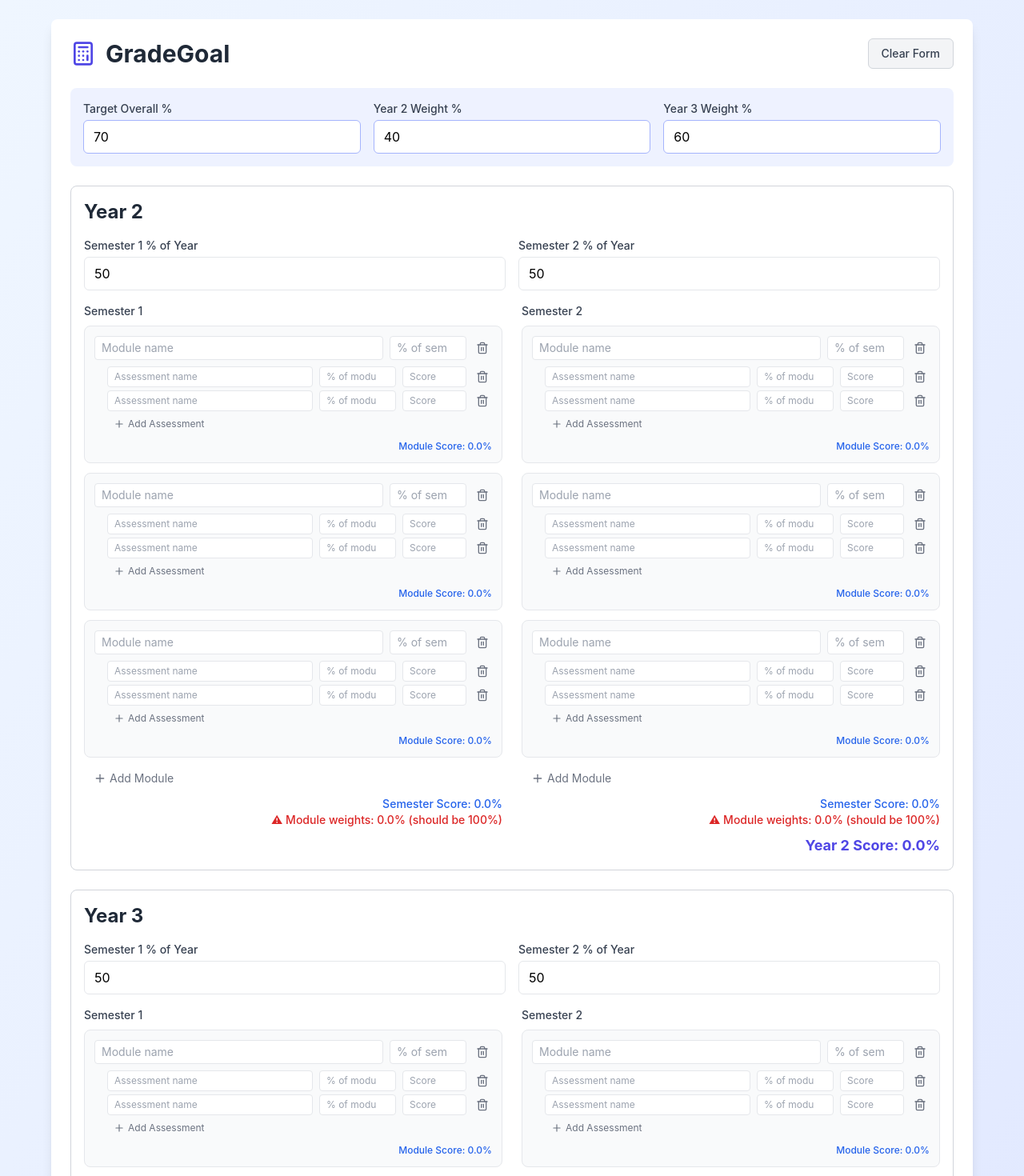
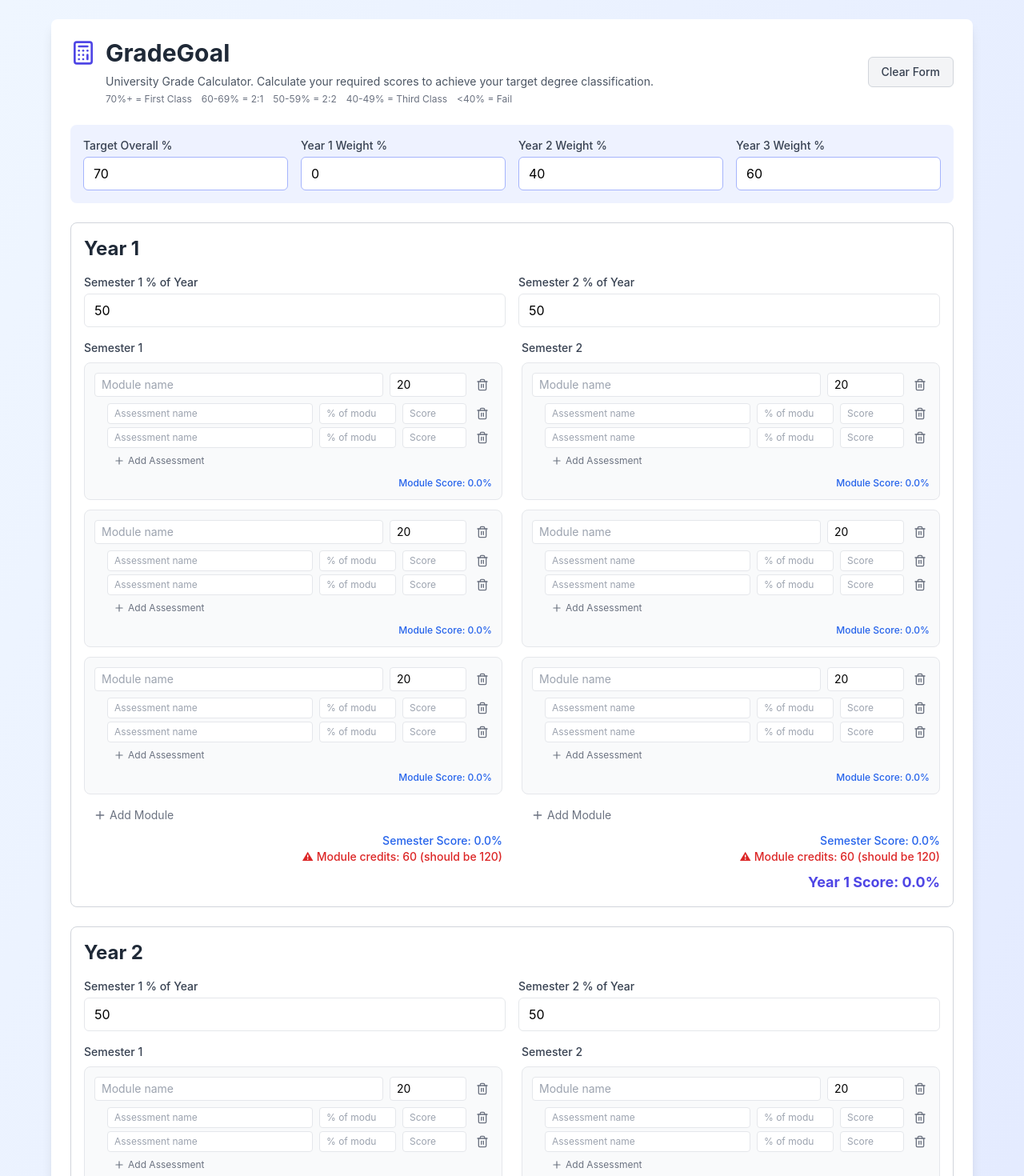
Before and after one commit to Peanut199973/gradegoal, a React (Create React App) app: page / in a window 1280 px wide. Shown: the top 1470 px of the page at 80% size. Built offline with nearby package versions, Linux system fonts and the light colour scheme; the HTML template or start-up script is replaced by a standard one.

Commit message:
Add Year 1, credits system, description and grade key

```diff
--- a/src/App.js
+++ b/src/App.js
@@ -1,37 +1,52 @@
 import React, { useState, useEffect } from 'react';
-import { Calculator, Plus, Trash2 } from 'lucide-react';
+import { Calculator, Plus, Trash2, ChevronDown, ChevronUp } from 'lucide-react';
 
 export default function GradeGoal() {
   const emptyAssessment = () => ({ name: '', weight: '', score: '' });
   const emptyModule = () => ({
     name: '',
-    weight: '',
+    credits: '20',  // Changed from weight to credits, default 20
     assessments: [emptyAssessment(), emptyAssessment()]
   });
 
   const [targetScore, setTargetScore] = useState('70');
+  const [year1Weight, setYear1Weight] = useState('0');
   const [year2Weight, setYear2Weight] = useState('40');
   const [year3Weight, setYear3Weight] = useState('60');
 
+  const [year1sem1Weight, setYear1Sem1Weight] = useState('50');
+  const [year1sem2Weight, setYear1Sem2Weight] = useState('50');
   const [year2sem1Weight, setYear2Sem1Weight] = useState('50');
   const [year2sem2Weight, setYear2Sem2Weight] = useState('50');
   const [year3sem1Weight, setYear3Sem1Weight] = useState('50');
   const [year3sem2Weight, setYear3Sem2Weight] = useState('50');
 
+  const [year1sem1, setYear1Sem1] = useState([emptyModule(), emptyModule(), emptyModule()]);
+  const [year1sem2, setYear1Sem2] = useState([emptyModule(), emptyModule(), emptyModule()]);
   const [year2sem1, setYear2Sem1] = useState([emptyModule(), emptyModule(), emptyModule()]);
   const [year2sem2, setYear2Sem2] = useState([emptyModule(), emptyModule(), emptyModule()]);
   const [year3sem1, setYear3Sem1] = useState([emptyModule(), emptyModule(), emptyModule()]);
   const [year3sem2, setYear3Sem2] = useState([emptyModule(), emptyModule(), emptyModule()]);
 
+  // State for collapsible sections
+  const [year1Collapsed, setYear1Collapsed] = useState(true);
+  const [year2Collapsed, setYear2Collapsed] = useState(false);
+  const [year3Collapsed, setYear3Collapsed] = useState(false);
+
   const clearForm = () => {
     if (window.confirm('Are you sure you want to clear all data? This cannot be undone.')) {
       setTargetScore('70');
+      setYear1Weight('0');
       setYear2Weight('40');
       setYear3Weight('60');
+      setYear1Sem1Weight('50');
+      setYear1Sem2Weight('50');
       setYear2Sem1Weight('50');
       setYear2Sem2Weight('50');
       setYear3Sem1Weight('50');
       setYear3Sem2Weight('50');
+      setYear1Sem1([emptyModule(), emptyModule(), emptyModule()]);
+      setYear1Sem2([emptyModule(), emptyModule(), emptyModule()]);
       setYear2Sem1([emptyModule(), emptyModule(), emptyModule()]);
       setYear2Sem2([emptyModule(), emptyModule(), emptyModule()]);
       setYear3Sem1([emptyModule(), emptyModule(), emptyModule()]);
@@ -62,12 +77,17 @@ export default function GradeGoal() {
       try {
         const data = JSON.parse(saved);
         setTargetScore(data.targetScore || '70');
+        setYear1Weight(data.year1Weight || '0');
         setYear2Weight(data.year2Weight || '40');
         setYear3Weight(data.year3Weight || '60');
+        setYear1Sem1Weight(data.year1sem1Weight || '50');
+        setYear1Sem2Weight(data.year1sem2Weight || '50');
         setYear2Sem1Weight(data.year2sem1Weight || '50');
         setYear2Sem2Weight(data.year2sem2Weight || '50');
         setYear3Sem1Weight(data.year3sem1Weight || '50');
         setYear3Sem2Weight(data.year3sem2Weight || '50');
+        setYear1Sem1(data.year1sem1 || [emptyModule(), emptyModule(), emptyModule()]);
+        setYear1Sem2(data.year1sem2 || [emptyModule(), emptyModule(), emptyModule()]);
         setYear2Sem1(data.year2sem1 || [emptyModule(), emptyModule(), emptyModule()]);
         setYear2Sem2(data.year2sem2 || [emptyModule(), emptyModule(), emptyModule()]);
         setYear3Sem1(data.year3sem1 || [emptyModule(), emptyModule(), emptyModule()]);
@@ -82,20 +102,26 @@ export default function GradeGoal() {
   useEffect(() => {
     const data = {
       targetScore,
+      year1Weight,
       year2Weight,
       year3Weight,
+      year1sem1Weight,
+      year1sem2Weight,
       year2sem1Weight,
       year2sem2Weight,
       year3sem1Weight,
       year3sem2Weight,
+      year1sem1,
+      year1sem2,
       year2sem1,
       year2sem2,
       year3sem1,
       year3sem2
     };
     localStorage.setItem('gradeGoalData', JSON.stringify(data));
-  }, [targetScore, year2Weight, year3Weight, year2sem1Weight, year2sem2Weight,
-      year3sem1Weight, year3sem2Weight, year2sem1, year2sem2, year3sem1, year3sem2]);
+  }, [targetScore, year1Weight, year2Weight, year3Weight,
+      year1sem1Weight, year1sem2Weight, year2sem1Weight, year2sem2Weight,
+      year3sem1Weight, year3sem2Weight, year1sem1, year1sem2, year2sem1, year2sem2, year3sem1, year3sem2]);
 
   const updateModule = (setter, modules, moduleIdx, field, value) => {
     const newModules = [...modules];
@@ -152,21 +178,31 @@ export default function GradeGoal() {
   };
 
   const calculateSemesterScore = (modules) => {
-    let totalWeight = 0;
+    let totalCredits = 0;
     let weightedScore = 0;
 
+    // Calculate total credits entered
+    const enteredCredits = modules.reduce((sum, m) => sum + (parseFloat(m.credits) || 0), 0);
+
     modules.forEach(module => {
-      const moduleWeight = parseFloat(module.weight) || 0;
+      let moduleCredits = parseFloat(module.credits) || 0;
+
+      // If no credits entered anywhere, assume equal distribution
+      if (enteredCredits === 0 && modules.length > 0) {
+        moduleCredits = 120 / modules.length;
+      }
+
       const moduleScore = calculateModuleScore(module);
-      totalWeight += moduleWeight;
+      const moduleWeight = (moduleCredits / 120) * 100; // Convert credits to %
+      totalCredits += moduleCredits;
       weightedScore += (moduleScore * moduleWeight / 100);
     });
 
-    return totalWeight > 0 ? weightedScore / totalWeight * 100 : 0;
+    return totalCredits > 0 ? weightedScore / totalCredits * 100 : 0;
   };
 
-  const getModuleWeightTotal = (modules) => {
-    return modules.reduce((sum, module) => sum + (parseFloat(module.weight) || 0), 0);
+  const getModuleCreditsTotal = (modules) => {
+    return modules.reduce((sum, module) => sum + (parseFloat(module.credits) || 0), 0);
   };
 
   const calculateYearScore = (sem1Modules, sem2Modules, sem1Weight, sem2Weight) => {
@@ -184,17 +220,19 @@ export default function GradeGoal() {
   };
 
   const getYearWeightTotal = () => {
-    return (parseFloat(year2Weight) || 0) + (parseFloat(year3Weight) || 0);
+    return (parseFloat(year1Weight) || 0) + (parseFloat(year2Weight) || 0) + (parseFloat(year3Weight) || 0);
   };
 
   const calculateOverallScore = () => {
+    const year1Score = calculateYearScore(year1sem1, year1sem2, year1sem1Weight, year1sem2Weight);
     const year2Score = calculateYearScore(year2sem1, year2sem2, year2sem1Weight, year2sem2Weight);
     const year3Score = calculateYearScore(year3sem1, year3sem2, year3sem1Weight, year3sem2Weight);
+    const w1 = parseFloat(year1Weight) || 0;
     const w2 = parseFloat(year2Weight) || 0;
     const w3 = parseFloat(year3Weight) || 0;
 
-    if (w2 + w3 === 0) return 0;
-    return (year2Score * w2 + year3Score * w3) / (w2 + w3);
+    if (w1 + w2 + w3 === 0) return 0;
+    return (year1Score * w1 + year2Score * w2 + year3Score * w3) / (w1 + w2 + w3);
   };
 
   const calculateRequiredScore = () => {
@@ -399,13 +437,13 @@ export default function GradeGoal() {
           />
           <input
             type="number"
-            placeholder="% of sem"
-            value={module.weight}
-            onChange={(e) => updateModule(setter, modules, moduleIdx, 'weight', e.target.value)}
+            placeholder="Credits"
+            value={module.credits}
+            onChange={(e) => updateModule(setter, modules, moduleIdx, 'credits', e.target.value)}
             onKeyDown={handleKeyDown}
             className="w-24 px-2 py-1 border rounded text-sm"
             min="0"
-            max="100"
+            max="120"
           />
           <button
             onClick={() => removeModule(setter, modules, moduleIdx)}
@@ -493,8 +531,8 @@ export default function GradeGoal() {
 
   const renderSemester = (modules, setter, semesterName, semWeight, yearWeight) => {
     const semScore = calculateSemesterScore(modules);
-    const moduleWeightTotal = getModuleWeightTotal(modules);
-    const isModuleWeightValid = Math.abs(moduleWeightTotal - 100) < 0.5;
+    const moduleCreditsTotal = getModuleCreditsTotal(modules);
+    const isModuleCreditsValid = Math.abs(moduleCreditsTotal - 120) < 0.5;
 
     // Check if all modules have valid assessment weights
     const allModulesHaveValidWeights = modules.every(module => {
@@ -518,7 +556,7 @@ export default function GradeGoal() {
           <div className="text-sm font-medium text-blue-600">
             Semester Score: {semScore.toFixed(1)}%
           </div>
-          {requiredScore !== null && isModuleWeightValid && allModulesHaveValidWeights && (
+          {requiredScore !== null && isModuleCreditsValid && allModulesHaveValidWeights && (
             <div className="text-sm font-medium text-green-600">
               {requiredScore > 100 ? (
                 <span className="text-red-600">Target no longer achievable for this semester</span>
@@ -530,9 +568,9 @@ export default function GradeGoal() {
               )}
             </div>
           )}
-          {!isModuleWeightValid && (
+          {!isModuleCreditsValid && (
             <div className="text-sm font-medium text-red-600">
-              ⚠ Module weights: {moduleWeightTotal.toFixed(1)}% (should be 100%)
+              ⚠ Module credits: {moduleCreditsTotal.toFixed(0)} (should be 120)
             </div>
           )}
         </div>
@@ -551,9 +589,19 @@ export default function GradeGoal() {
     <div className="min-h-screen bg-gradient-to-br from-blue-50 to-indigo-100 p-2 md:p-6">
       <div className="max-w-6xl mx-auto bg-white rounded-lg shadow-lg p-3 md:p-6">
         <div className="flex items-center justify-between mb-6">
-          <div className="flex items-center gap-3">
-            <Calculator className="text-indigo-600" size={32} />
-            <h1 className="text-3xl font-bold text-gray-800">GradeGoal</h1>
+          <div>
+            <div className="flex items-center gap-3 mb-2">
+              <Calculator className="text-indigo-600" size={32} />
+              <h1 className="text-3xl font-bold text-gray-800">GradeGoal</h1>
+            </div>
+            <p className="text-sm text-gray-600 ml-11">University Grade Calculator. Calculate your required scores to achieve your target degree classification.</p>
+            <div className="text-xs text-gray-500 ml-11 mt-1 flex flex-wrap gap-3">
+              <span>70%+ = First Class</span>
+              <span>60-69% = 2:1</span>
+              <span>50-59% = 2:2</span>
+              <span>40-49% = Third Class</span>
+              <span>&lt;40% = Fail</span>
+            </div>
           </div>
           <button
             onClick={clearForm}
@@ -565,13 +613,25 @@ export default function GradeGoal() {
 
         {/* Target and Year Weights */}
         <div className="bg-indigo-50 p-4 rounded-lg mb-6">
-          <div className="grid grid-cols-1 md:grid-cols-3 gap-4">
+          <div className="grid grid-cols-1 md:grid-cols-4 gap-4">
             <div>
               <label className="block text-sm font-medium text-gray-700 mb-1">Target Overall %</label>
               <input
                 type="number"
                 value={targetScore}
                 onChange={(e) => setTargetScore(e.target.value)}
+                onKeyDown={handleKeyDown}
+                className="w-full px-3 py-2 border border-indigo-300 rounded-md"
+                min="0"
+                max="100"
+              />
+            </div>
+            <div>
+              <label className="block text-sm font-medium text-gray-700 mb-1">Year 1 Weight %</label>
+              <input
+                type="number"
+                value={year1Weight}
+                onChange={(e) => setYear1Weight(e.target.value)}
                 onKeyDown={handleKeyDown}
                 className="w-full px-3 py-2 border border-indigo-300 rounded-md"
                 min="0"
@@ -608,6 +668,52 @@ export default function GradeGoal() {
               ⚠ Year weights total: {getYearWeightTotal()}% (should be 100%)
             </div>
           )}
+        </div>
+
+        {/* Year 1 */}
+        <div className="border border-gray-300 rounded-lg p-4 mb-6">
+          <h2 className="text-2xl font-bold text-gray-800 mb-4">Year 1</h2>
+
+          <div className="grid grid-cols-1 md:grid-cols-2 gap-4 mb-4">
+            <div>
+              <label className="block text-sm font-medium text-gray-700 mb-1">Semester 1 % of Year</label>
+              <input
+                type="number"
+                value={year1sem1Weight}
+                onChange={(e) => setYear1Sem1Weight(e.target.value)}
+                onKeyDown={handleKeyDown}
+                className="w-full px-3 py-2 border rounded-md"
+                min="0"
+                max="100"
+              />
+            </div>
+            <div>
+              <label className="block text-sm font-medium text-gray-700 mb-1">Semester 2 % of Year</label>
+              <input
+                type="number"
+                value={year1sem2Weight}
+                onChange={(e) => setYear1Sem2Weight(e.target.value)}
+                onKeyDown={handleKeyDown}
+                className="w-full px-3 py-2 border rounded-md"
+                min="0"
+                max="100"
+              />
+            </div>
+          </div>
+          {Math.abs(getSemesterWeightTotal(year1sem1Weight, year1sem2Weight) - 100) >= 0.5 && (
+            <div className="mb-3 text-sm font-medium text-red-600">
+              ⚠ Semester weights total: {getSemesterWeightTotal(year1sem1Weight, year1sem2Weight)}% (should be 100%)
+            </div>
+          )}
+
+          <div className="grid grid-cols-1 md:grid-cols-2 gap-6">
+            <div>{renderSemester(year1sem1, setYear1Sem1, 'Semester 1', year1sem1Weight, year1Weight)}</div>
+            <div>{renderSemester(year1sem2, setYear1Sem2, 'Semester 2', year1sem2Weight, year1Weight)}</div>
+          </div>
+
+          <div className="text-right text-lg font-bold text-indigo-600 mt-2">
+            Year 1 Score: {calculateYearScore(year1sem1, year1sem2, year1sem1Weight, year1sem2Weight).toFixed(1)}%
+          </div>
         </div>
 
         {/* Year 2 */}
@@ -658,9 +764,9 @@ export default function GradeGoal() {
             const yearRequired = getYearRequiredScore(year2sem1, year2sem2, year2sem1Weight, year2sem2Weight);
             const isSemesterWeightValid = Math.abs(getSemesterWeightTotal(year2sem1Weight, year2sem2Weight) - 100) < 0.5;
             // Also check if modules within semesters have valid weights
-            const getModuleWeightTotal = (modules) => modules.reduce((sum, m) => sum + (parseFloat(m.weight) || 0), 0);
-            const year2sem1ModulesValid = year2sem1.length === 0 || Math.abs(getModuleWeightTotal(year2sem1) - 100) < 0.5;
-            const year2sem2ModulesValid = year2sem2.length === 0 || Math.abs(getModuleWeightTotal(year2sem2) - 100) < 0.5;
+            const getModuleCreditsTotal = (modules) => modules.reduce((sum, m) => sum + (parseFloat(m.credits) || 0), 0);
+            const year2sem1ModulesValid = year2sem1.length === 0 || Math.abs(getModuleCreditsTotal(year2sem1) - 120) < 0.5;
+            const year2sem2ModulesValid = year2sem2.length === 0 || Math.abs(getModuleCreditsTotal(year2sem2) - 120) < 0.5;
             const areModuleWeightsValid = year2sem1ModulesValid && year2sem2ModulesValid;
 
             return yearRequired !== null && isSemesterWeightValid && areModuleWeightsValid && (
@@ -726,9 +832,9 @@ export default function GradeGoal() {
             const yearRequired = getYearRequiredScore(year3sem1, year3sem2, year3sem1Weight, year3sem2Weight);
             const isSemesterWeightValid = Math.abs(getSemesterWeightTotal(year3sem1Weight, year3sem2Weight) - 100) < 0.5;
             // Also check if modules within semesters have valid weights
-            const getModuleWeightTotal = (modules) => modules.reduce((sum, m) => sum + (parseFloat(m.weight) || 0), 0);
-            const year3sem1ModulesValid = year3sem1.length === 0 || Math.abs(getModuleWeightTotal(year3sem1) - 100) < 0.5;
-            const year3sem2ModulesValid = year3sem2.length === 0 || Math.abs(getModuleWeightTotal(year3sem2) - 100) < 0.5;
+            const getModuleCreditsTotal = (modules) => modules.reduce((sum, m) => sum + (parseFloat(m.credits) || 0), 0);
+            const year3sem1ModulesValid = year3sem1.length === 0 || Math.abs(getModuleCreditsTotal(year3sem1) - 120) < 0.5;
+            const year3sem2ModulesValid = year3sem2.length === 0 || Math.abs(getModuleCreditsTotal(year3sem2) - 120) < 0.5;
             const areModuleWeightsValid = year3sem1ModulesValid && year3sem2ModulesValid;
 
             return yearRequired !== null && isSemesterWeightValid && areModuleWeightsValid && (
@@ -781,11 +887,11 @@ export default function GradeGoal() {
                 <div className="text-lg font-medium text-yellow-300">
                   {(() => {
                     // Additional checks for "not achievable" message
-                    const getModuleWeightTotal = (modules) => modules.reduce((sum, m) => sum + (parseFloat(m.weight) || 0), 0);
-                    const year2sem1ModulesValid = year2sem1.length === 0 || Math.abs(getModuleWeightTotal(year2sem1) - 100) < 0.5;
-                    const year2sem2ModulesValid = year2sem2.length === 0 || Math.abs(getModuleWeightTotal(year2sem2) - 100) < 0.5;
-                    const year3sem1ModulesValid = year3sem1.length === 0 || Math.abs(getModuleWeightTotal(year3sem1) - 100) < 0.5;
-                    const year3sem2ModulesValid = year3sem2.length === 0 || Math.abs(getModuleWeightTotal(year3sem2) - 100) < 0.5;
+                    const getModuleCreditsTotal = (modules) => modules.reduce((sum, m) => sum + (parseFloat(m.credits) || 0), 0);
+                    const year2sem1ModulesValid = year2sem1.length === 0 || Math.abs(getModuleCreditsTotal(year2sem1) - 120) < 0.5;
+                    const year2sem2ModulesValid = year2sem2.length === 0 || Math.abs(getModuleCreditsTotal(year2sem2) - 120) < 0.5;
+                    const year3sem1ModulesValid = year3sem1.length === 0 || Math.abs(getModuleCreditsTotal(year3sem1) - 120) < 0.5;
+                    const year3sem2ModulesValid = year3sem2.length === 0 || Math.abs(getModuleCreditsTotal(year3sem2) - 120) < 0.5;
 
                     const hasData = overallScore > 0;
                     const structureComplete = year2sem1ModulesValid && year2sem2ModulesValid &&
```
